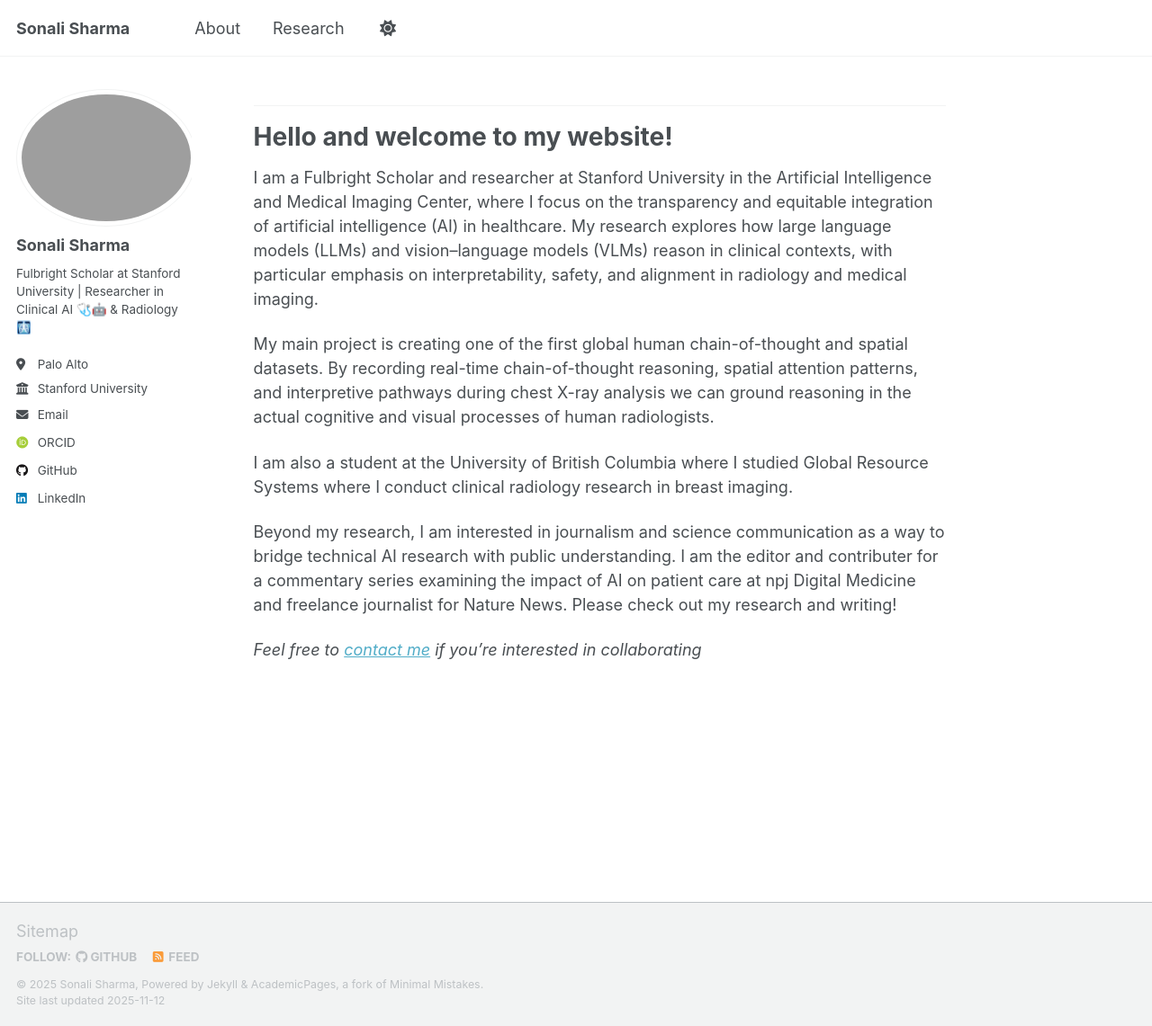
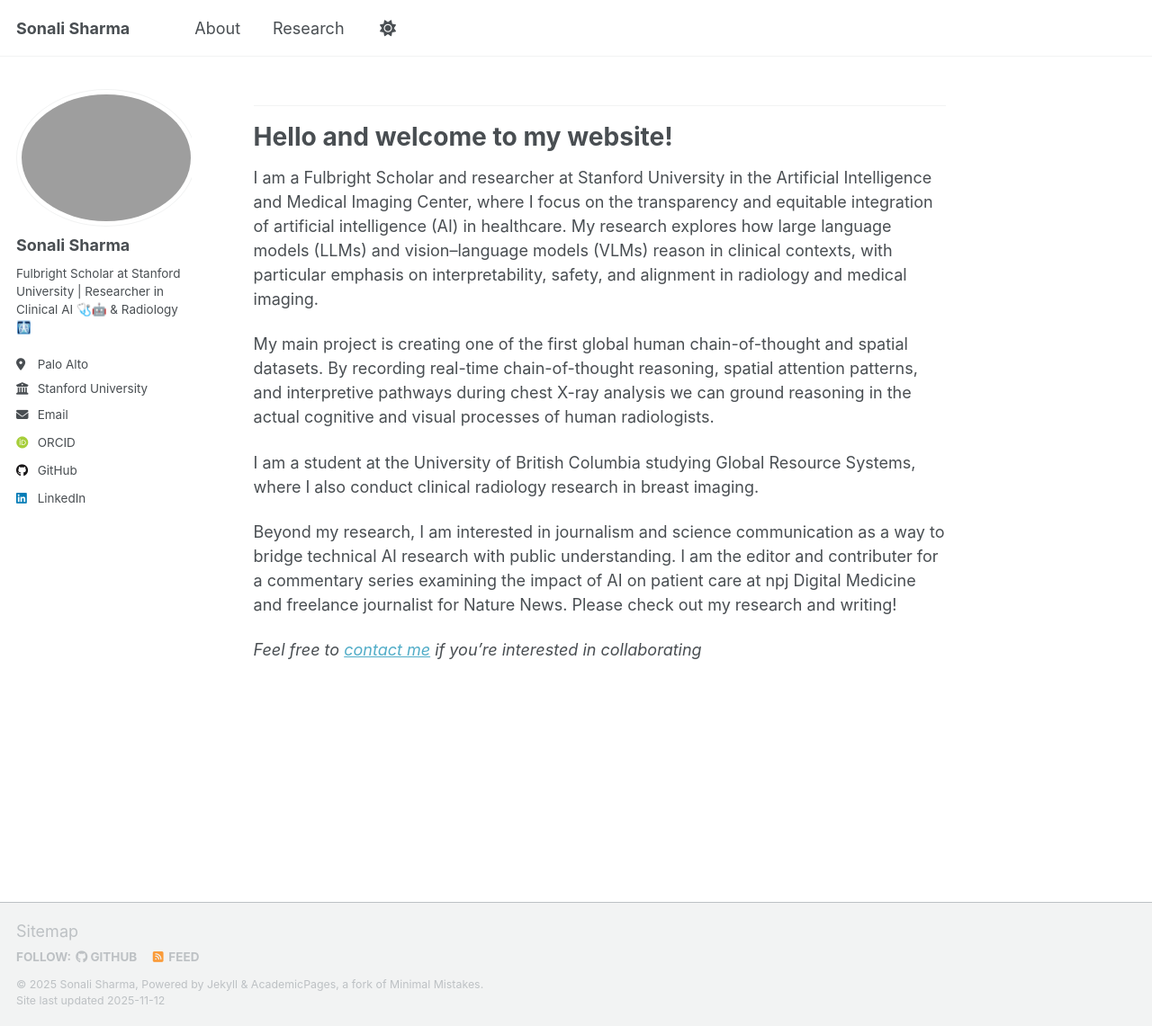
Before and after one commit to sonalisharma-3/sonalisharma-3.github.io, a Jekyll site: the page built from index.md, in a window 1280 px wide and 1141 px high. Shown: the whole window at 90% size. Built offline with Jekyll 4.4.1, drawn with Linux system fonts in a browser that asks for light colours; some web fonts are replaced; a script that is not in the unit is left out.

Commit message:
Refine wording in index.md for clarity

```diff
--- a/index.md
+++ b/index.md
@@ -39,7 +39,7 @@ I am a Fulbright Scholar and researcher at Stanford University in the Artificial
 
 My main project is creating one of the first global human chain-of-thought and spatial datasets. By recording real-time chain-of-thought reasoning, spatial attention patterns, and interpretive pathways during chest X-ray analysis we can ground reasoning in the actual cognitive and visual processes of human radiologists.
 
-I am also a student at the University of British Columbia where I studied Global Resource Systems where I conduct clinical radiology research in breast imaging.
+I am a student at the University of British Columbia studying Global Resource Systems, where I also conduct clinical radiology research in breast imaging.
 
 Beyond my research, I am interested in journalism and science communication as a way to bridge technical AI research with public understanding. I am the editor and contributer for a commentary series examining the impact of AI on patient care at npj Digital Medicine and freelance journalist for Nature News. Please check out my research and writing!
 
```
